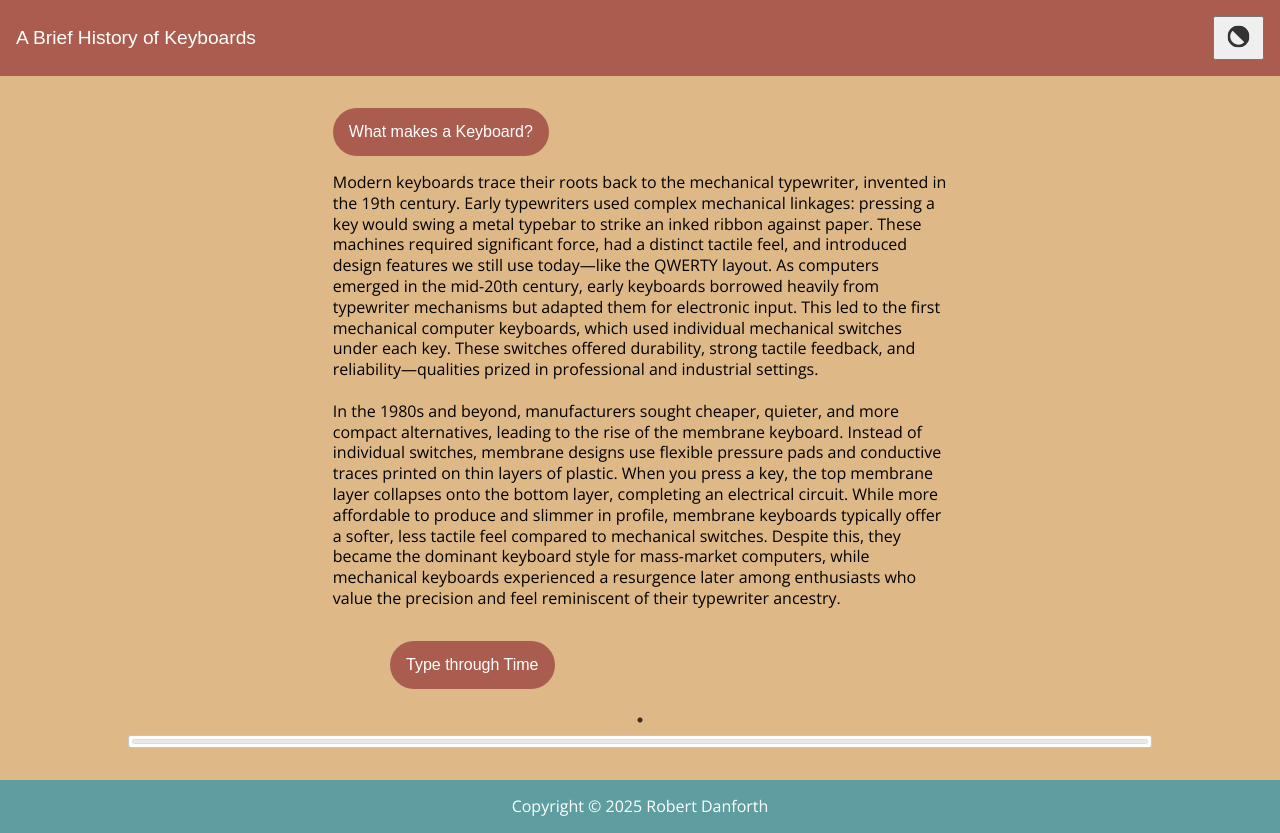
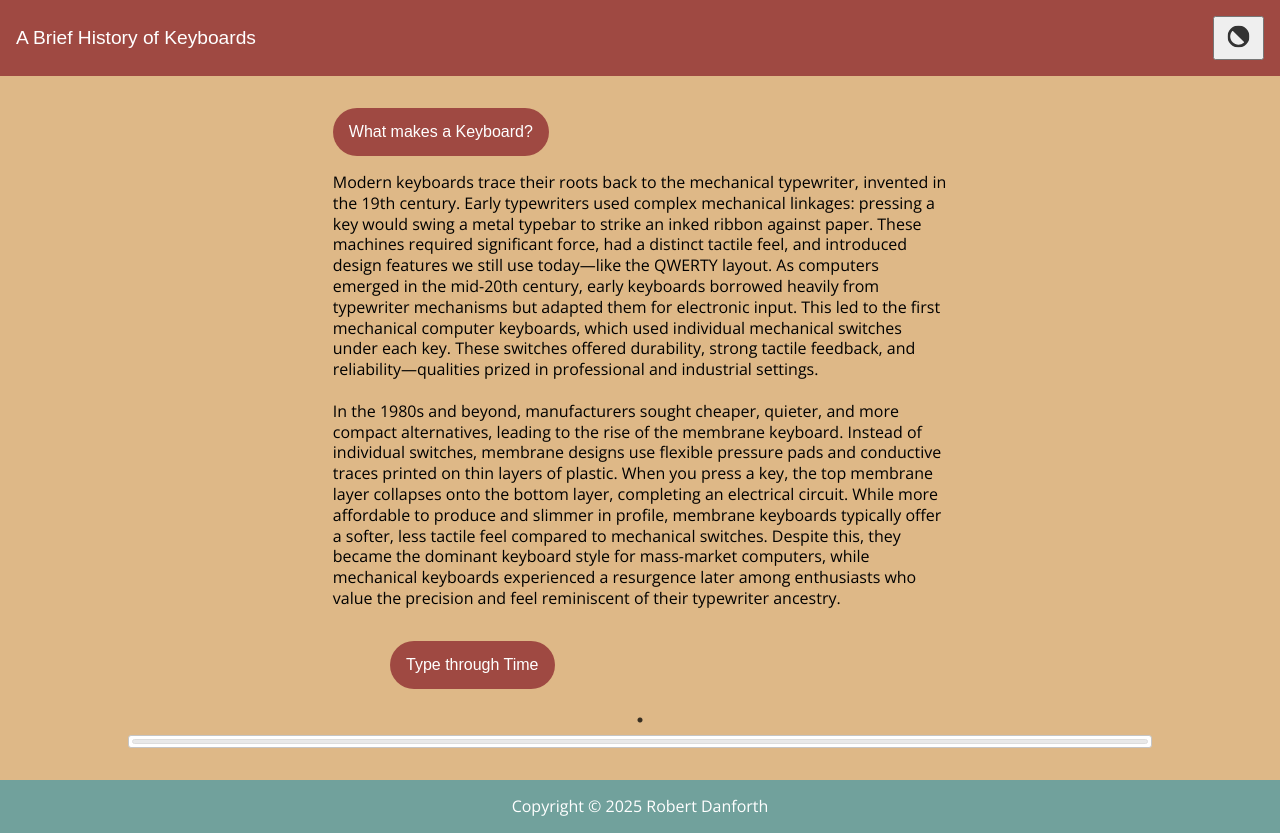
Before and after one commit to rjdanfor/GIT-418-Final-Project, a plain HTML site: page index.html in a window 1280 px wide. Drawn offline with nearby package versions, Linux system fonts and the light colour scheme; no server answers; a web font is replaced by a local one.

Commit message:
Update styles.css

```diff
--- a/styles.css
+++ b/styles.css
@@ -54,10 +54,10 @@ table {
 
 /* ROOT STYLES */
 *{
-    --blue: cadetblue;
+    --blue: rgba(95, 158, 160, 0.85);
     --white: white;
     --black: black;
-    --redish: rgba(148, 55, 55, 0.7);
+    --redish: rgba(148, 55, 55, 0.85);
 
     --title-font: "Science Gothic", sans-serif;
     --body-font: "Open Sans", sans-serif;
```
